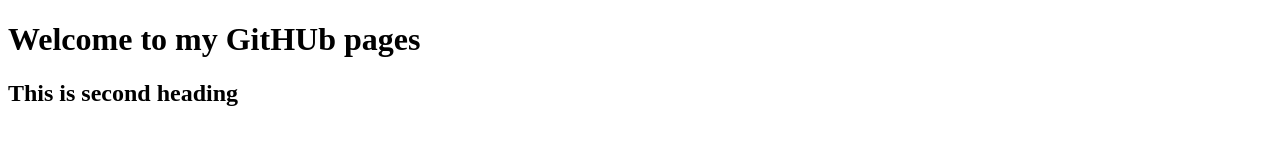
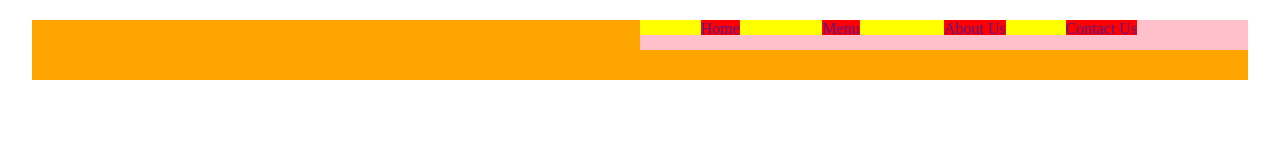
Before and after one commit to deeptesh-21/deeptesh-21.github.io, a plain HTML site: page index.html in a window 1280 px wide. Drawn offline with Linux system fonts and the light colour scheme.

Commit message:
Added some more lines

```diff
--- a/index.html
+++ b/index.html
@@ -5,9 +5,56 @@
     <meta http-equiv="X-UA-Compatible" content="IE=edge">
     <meta name="viewport" content="width=device-width, initial-scale=1.0">
     <title>My Site</title>
+    <style>
+        *{
+            margin: 0;
+            padding: 0;
+        }
+
+        .container {
+            position: relative;
+            top: 20px;
+            background-color: orange;
+            width: 95%;
+            height: 60px;
+            margin: 0 auto;
+        }
+
+        .container > .navbar {
+            position: absolute;
+            display: flex;
+            background-color: pink;
+            list-style: none;
+            margin: auto 0;
+            width: 50%;
+            height: 50%;
+            right: 0;
+        }
+
+        .container > .navbar > .items {
+            background-color: yellow;
+            width: 20%;
+            text-align: center;
+            height: inherit;
+            justify-content: space-evenly;
+        }
+
+        a {
+            position: absolute;
+            text-decoration: none;
+            background-color: red;
+            height: inherit;
+        }
+    </style>
 </head>
 <body>
-    <h1>Welcome to my GitHUb pages</h1>
-    <h2>This is second heading</h2>
+    <div class="container">
+        <ul class="navbar">
+            <li class="items"><a href="">Home</a></li>
+            <li class="items"><a href="">Menu</a></li>
+            <li class="items"><a href="">About Us</a></li>
+            <li class="items"><a href="">Contact Us</a></li>
+        </ul>
+    </div>
 </body>
 </html>
```
